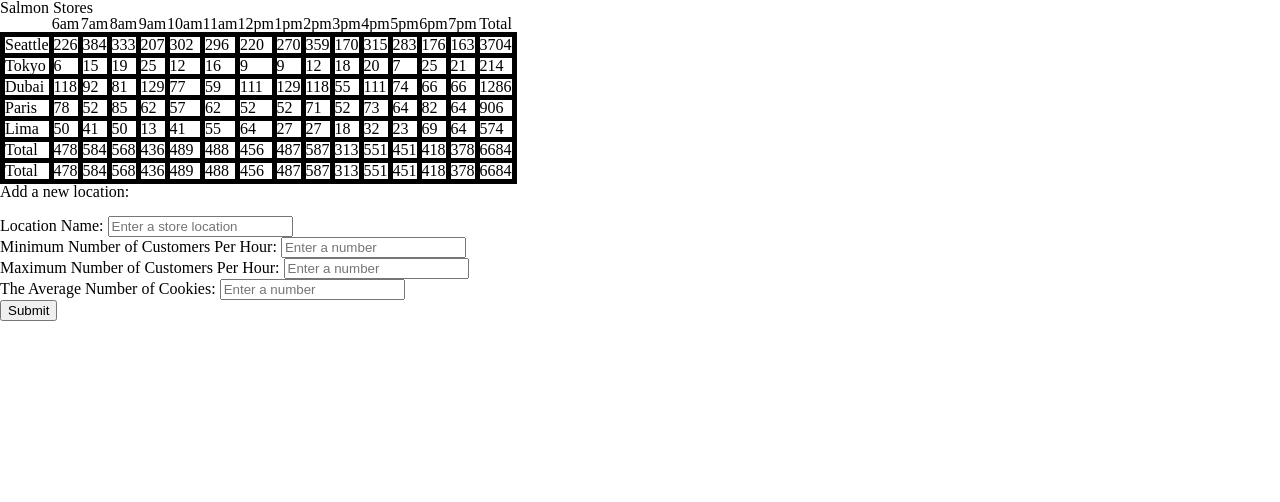
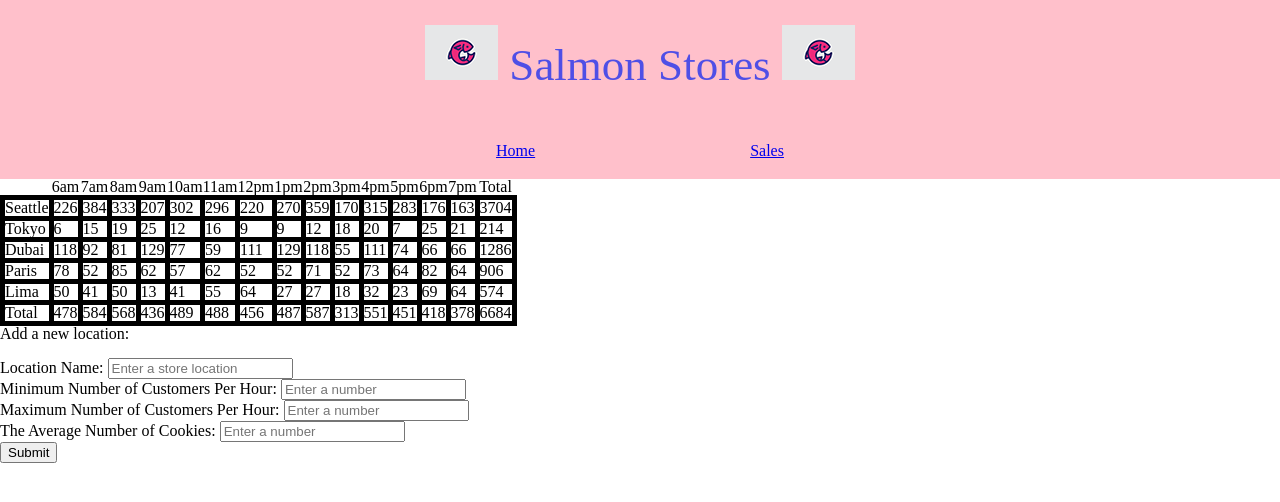
Before and after one commit to X-Anas-X/cookie-stand, a plain HTML site: page sales.html in a window 1280 px wide. Drawn offline with Linux system fonts and the light colour scheme.

Commit message:
css lab10

```diff
--- a/css/style.css
+++ b/css/style.css
@@ -2,3 +2,26 @@
     table tr td {
         border: 5px solid black;
     }
+    header{
+        background-color: pink;
+
+
+    }
+    h1 {
+        text-align: center;
+        font-size: 45px;
+        color: #4f4fe6;
+        padding-bottom: 35px;
+        padding-top: 25px;
+    }
+    body{
+        font-family: 'Oswald', ;
+    }
+    ul {
+        text-align: center;
+        padding: 20px;
+    }
+    ul #a-1 {
+        text-align: center;
+        padding-right: 211px;
+    }
--- a/js/app.js
+++ b/js/app.js
@@ -123,7 +123,7 @@
   footer();
 });
 
-footer();
+
 
 
 
--- a/sales.html
+++ b/sales.html
@@ -7,10 +7,15 @@
 
     <link rel="stylesheet" href="css/reset.css">
     <link rel="stylesheet" href="css/style.css">
+    <link href="https://fonts.googleapis.com/css?family=Oswald&display=swap" rel="stylesheet">
 </head>
 <body>
     <header>
-        <h1>Salmon Stores</h1>
+        <h1><img src="img/fish-logo.png"> Salmon Stores <img src="img/fish-logo.png"></h1>
+        <ul>
+            <a id="a-1" href="home">Home</a>
+            <a id="a-2" href="sales">Sales</a>
+        </ul>
     </header>
     <main>
     <div id="container"></div>
```
Also changed, not shown: img/fish-logo.png (added), img/fish.png (added).
